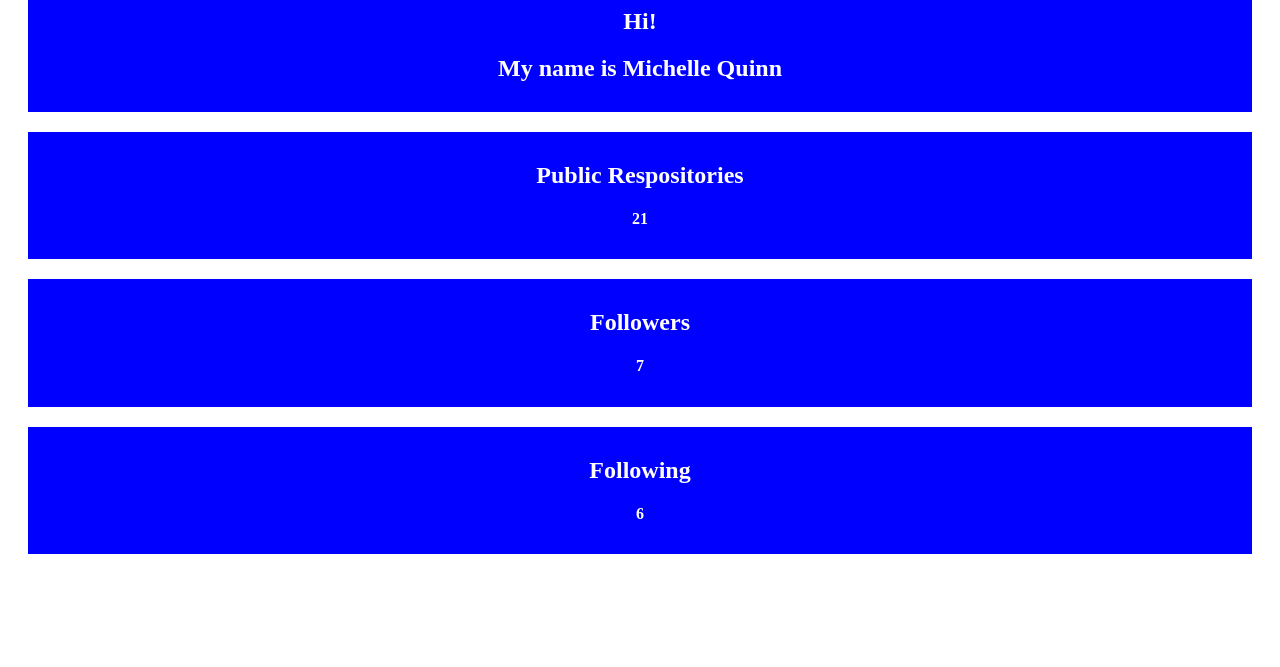
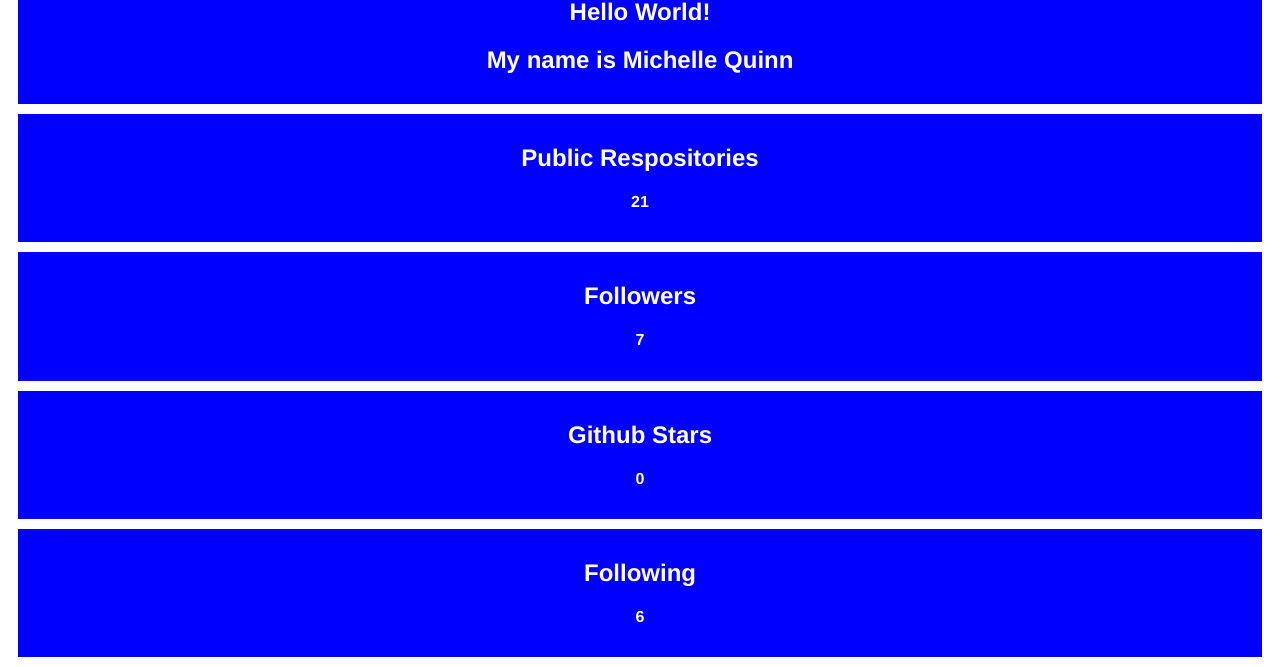
Before and after one commit to shellbellquinn/profile-generator, a plain HTML site: page profile.html in a window 1280 px wide. Shown: the part 246-913 px from the top of the page. Before the commit the page ends 820 px from the top, so only its background shows below. Drawn offline with Linux system fonts and the light colour scheme.

Commit message:
formating output

```diff
--- a/profile.html
+++ b/profile.html
@@ -1,7 +1,7 @@
 
-  <!DOCTYPE html>
-  <html lang="en">
-  <head>
+
+    <!DOCTYPE html>
+    <html lang="en"><head>
     <meta charset="UTF-8">
     <meta http-equiv="X-UA-Compatible" content="ie=edge">
     <meta name="viewport" content="width=device-width, initial-scale=1.0">
@@ -10,49 +10,53 @@
     .container{
       margin-right: 0;
       margin-left: 0;
+      font-family: "Helvetica Neue", Helvetica, Arial, sans-serif;
     }
-    .section-content{
+    .card-body{
       background-color: Blue;
       color:white;
+      text-align: center;
       padding: 10px;
-      margin: 20px;
-      text-align: center;
+      margin: 10px;
     }
     img{
       width: 200px;
       height: 200px;
     }
-    .bio{
-      text-align: center;
-    }
     </style>
-    <title>Document</title>
+    <title>Profile Generator</title>
   </head>
     <body>
       <div class="container">
       <!--main card body-->
           <div class="row">
-          <div class="col-lg-9 section-content">
+          <div class="col-lg-9 card-body">
                   <img src="https://avatars3.githubusercontent.com/u/42622727?v=4" alt="...">
-                  <h2> Hi! </h2>
+                  <h2> Hello World! </h2>
                   <h2> My name is Michelle Quinn</h2>
               </div>
           </div>
           <div class="row text-center">
-              <div class="col-lg-4 section-content">
+              <div class="col-lg-4 card-body">
                 <h2>Public Respositories</h2>
                 <h4>21</h4>
               </div>
-              <div class="col-lg-4 section-content">
+              <div class="col-lg-4 card-body">
                   <h2>Followers</h2>
                   <h4>7</h4>
                 </div>
           </div>
-              <div class="col-lg-4 section-content">
+          <div class="row">
+              <div class="col-lg-4 card-body">
+                <h2>Github Stars</h2>
+                <h4>0</h4>
+              </div>
+              <div class="col-lg-4 card-body">
                   <h2>Following</h2>
                   <h4>6</h4>
                 </div>
           </div>
       </div>
+
   </body>
   </html>
```
Also changed, not shown: index.js (+20 -19 lines), 1 other file.
